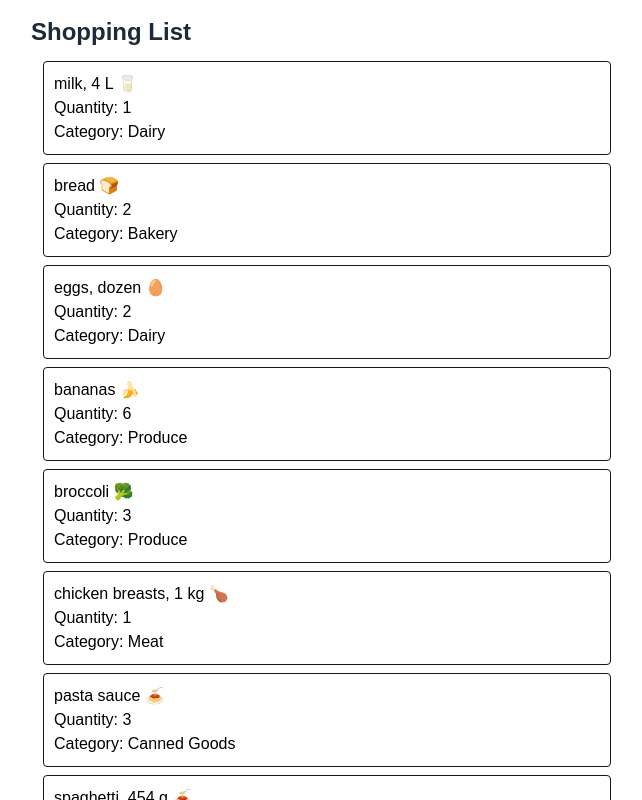
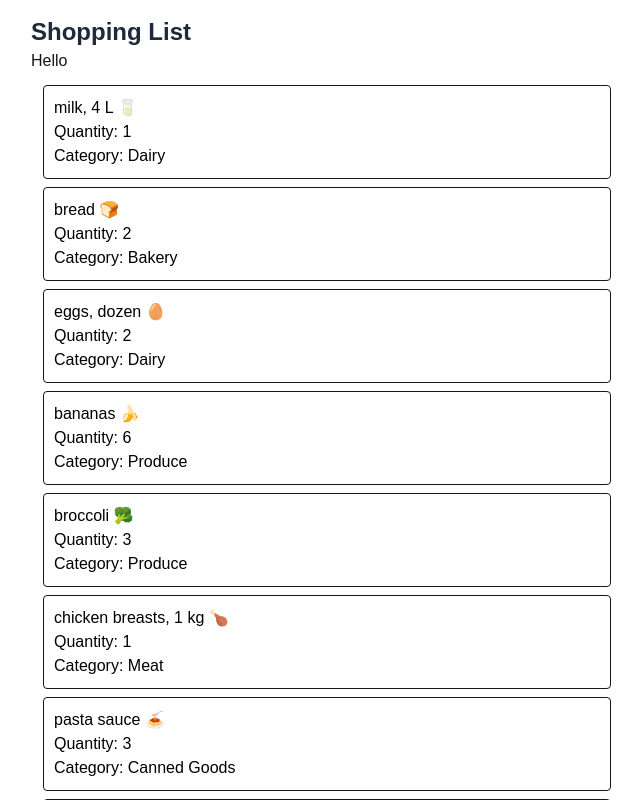
Before and after one commit to jashan478/cprg306-assignments, a Next.js app: page /week-3 in a window 1280 px wide. Shown: the top 800 px of the page, without its empty margins (273-915 px from the left). Built offline with nearby package versions, Linux system fonts and the light colour scheme.

Commit message:
hello git test

```diff
--- a/app/week-3/item-list.js
+++ b/app/week-3/item-list.js
@@ -90,6 +90,8 @@ export default function ItemList() {
   ];
 
   return (
+    <section>
+    <p>Hello</p>
     <ul className="space-y-2 p-3 mr-20">
       {items.map((item, index) => (
         <Item
@@ -100,5 +102,6 @@ export default function ItemList() {
         />
       ))}
     </ul>
+    </section>
   );
 }
```
